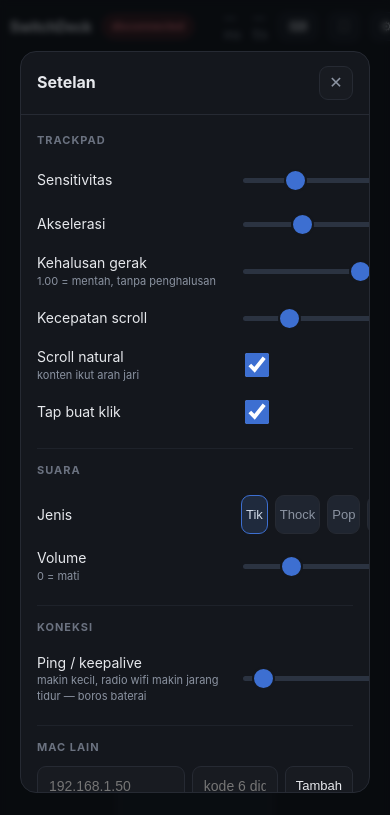
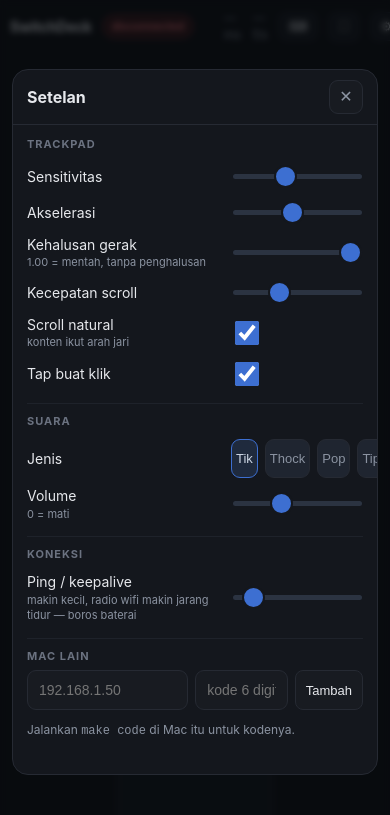
Before and after one commit to fadielse/switch-deck, a website: page mac/deckd/web/index.html in a window 390 px wide. Both pictures are taken after a click on the button "⚙︎". Drawn offline with Linux system fonts and the light colour scheme.

Commit message:
Size the settings sheet in dvh, and tighten it
The top of the sheet was cut off unless the page was in fullscreen. It was
sized at 88vh, and on a mobile browser vh measures the viewport as though the
address bar were hidden — so the sheet was taller than the space it actually
had. It uses dvh now, which accounts for the chrome that is really there, and
takes its height from the padded container rather than from a viewport unit.

Spacing came down with it: header, section and row padding all shrank, and the
whole panel now fits in roughly 610px against a 676px viewport, so it no longer
needs to scroll at all on this tablet. When it does scroll on something smaller,
min-height on the body keeps the header and the close button in place instead of
letting them slide away with the content.

```diff
--- a/mac/deckd/web/index.html
+++ b/mac/deckd/web/index.html
@@ -132,19 +132,24 @@
      nowhere to breathe and the controls were smaller than a fingertip. */
   #settings {
     display: none; position: fixed; inset: 0; z-index: 10;
+    /* dvh, not vh: on a mobile browser vh measures the viewport as if the
+       address bar were hidden, so a sheet sized in vh overflows past the top
+       until the page is put in fullscreen. */
+    height: 100dvh;
     background: rgba(6, 8, 12, .66); backdrop-filter: blur(3px);
-    align-items: center; justify-content: center; padding: 20px;
+    align-items: center; justify-content: center; padding: 12px;
   }
   #settings.open { display: flex; }
 
   .sheet {
-    width: min(760px, 100%); max-height: 88vh; display: flex; flex-direction: column;
+    width: min(760px, 100%); max-height: 100%; min-height: 0;
+    display: flex; flex-direction: column;
     background: #14171d; border: 1px solid var(--line); border-radius: 16px;
     overflow: hidden;
   }
   .sheet-head {
     flex: 0 0 auto; display: flex; align-items: center; gap: 12px;
-    padding: 14px 16px; border-bottom: 1px solid var(--line);
+    padding: 10px 14px; border-bottom: 1px solid var(--line);
   }
   .sheet-title { font-size: 16px; font-weight: 700; flex: 1; }
   .iconbtn {
@@ -154,15 +159,15 @@
   }
   .iconbtn:active { background: #2b3341; color: var(--fg); }
 
-  .sheet-body { flex: 1 1 auto; overflow-y: auto; padding: 4px 16px 16px; }
-  .sheet-body section { padding: 14px 0; border-bottom: 1px solid #1e222a; }
+  .sheet-body { flex: 1 1 auto; min-height: 0; overflow-y: auto; padding: 2px 14px 12px; }
+  .sheet-body section { padding: 10px 0; border-bottom: 1px solid #1e222a; }
   .sheet-body section:last-child { border-bottom: 0; }
   .sheet-body h3 {
-    margin: 0 0 10px; font-size: 11px; font-weight: 700; letter-spacing: .09em;
+    margin: 0 0 6px; font-size: 11px; font-weight: 700; letter-spacing: .09em;
     text-transform: uppercase; color: #6b7280;
   }
 
-  .row { display: flex; align-items: center; gap: 14px; padding: 7px 0; }
+  .row { display: flex; align-items: center; gap: 14px; padding: 4px 0; }
   .row label { flex: 0 0 190px; font-size: 14px; color: var(--fg); }
   .row label small { display: block; font-size: 11px; color: var(--dim); font-weight: 400; margin-top: 1px; }
   .row .val {
@@ -173,7 +178,7 @@
   /* Sliders sized for a finger, not a mouse pointer. */
   .row input[type=range] {
     flex: 1; -webkit-appearance: none; appearance: none;
-    height: 26px; background: transparent;
+    height: 24px; background: transparent;
   }
   .row input[type=range]::-webkit-slider-runnable-track {
     height: 5px; border-radius: 3px; background: #2b3341;
@@ -199,7 +204,7 @@
   }
   .hostrow {
     display: flex; gap: 10px; align-items: center; font-size: 13px;
-    padding: 9px 11px; border-radius: 9px; background: #181b21; border: 1px solid #22262f;
+    padding: 7px 10px; border-radius: 9px; background: #181b21; border: 1px solid #22262f;
   }
   .hostrow .who { flex: 1; }
   .hostrow .where { color: var(--dim); font-size: 12px; }
```
